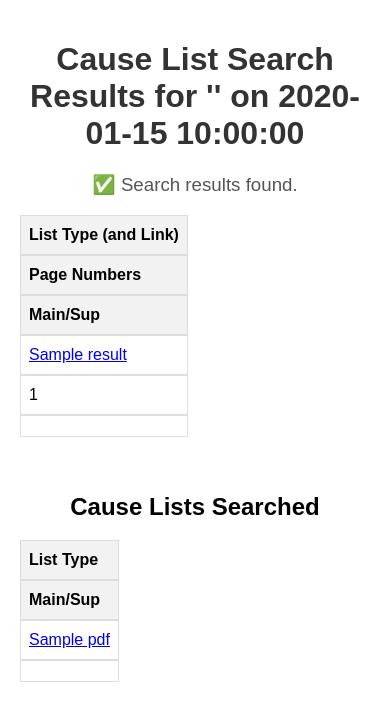
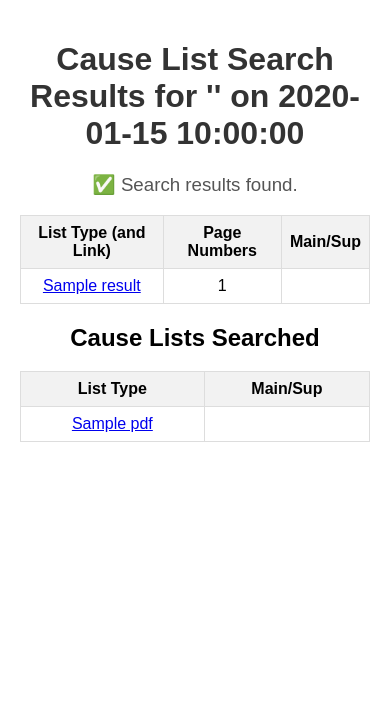
Before and after one commit to karantrehan3/cause-list-checker, a Python web app: template app/templates/cause_list_template.html in a window 390 px wide. Shown: the top 721 px of the page. Run offline with Jinja, Linux system fonts and the light colour scheme; the template is opened without the code that fills it: most values are stand-ins (such as "Sample title", 1, 10 or a date in 2020).

Commit message:
Fixing Mobile View

```diff
--- a/app/templates/cause_list_template.html
+++ b/app/templates/cause_list_template.html
@@ -44,35 +44,6 @@
         th {
             background-color: #f2f2f2;
         }
-
-        @media (max-width: 600px) {
-
-            table,
-            th,
-            td {
-                width: 100%;
-                display: block;
-            }
-
-            th,
-            td {
-                box-sizing: border-box;
-                width: 100%;
-                display: block;
-                text-align: left;
-            }
-
-            th {
-                background-color: #f2f2f2;
-                padding-top: 10px;
-                padding-bottom: 10px;
-            }
-
-            td {
-                padding-top: 10px;
-                padding-bottom: 10px;
-            }
-        }
     </style>
 </head>
 
@@ -103,8 +74,6 @@
         {% else %}
         <h3>❌ No results found for the search term '<u>{{search_term}}</u>'.</h3>
         {% endif %}
-        <br>
-        <br>
         <h2>Cause Lists Searched</h2>
         <table>
             <thead>
```
